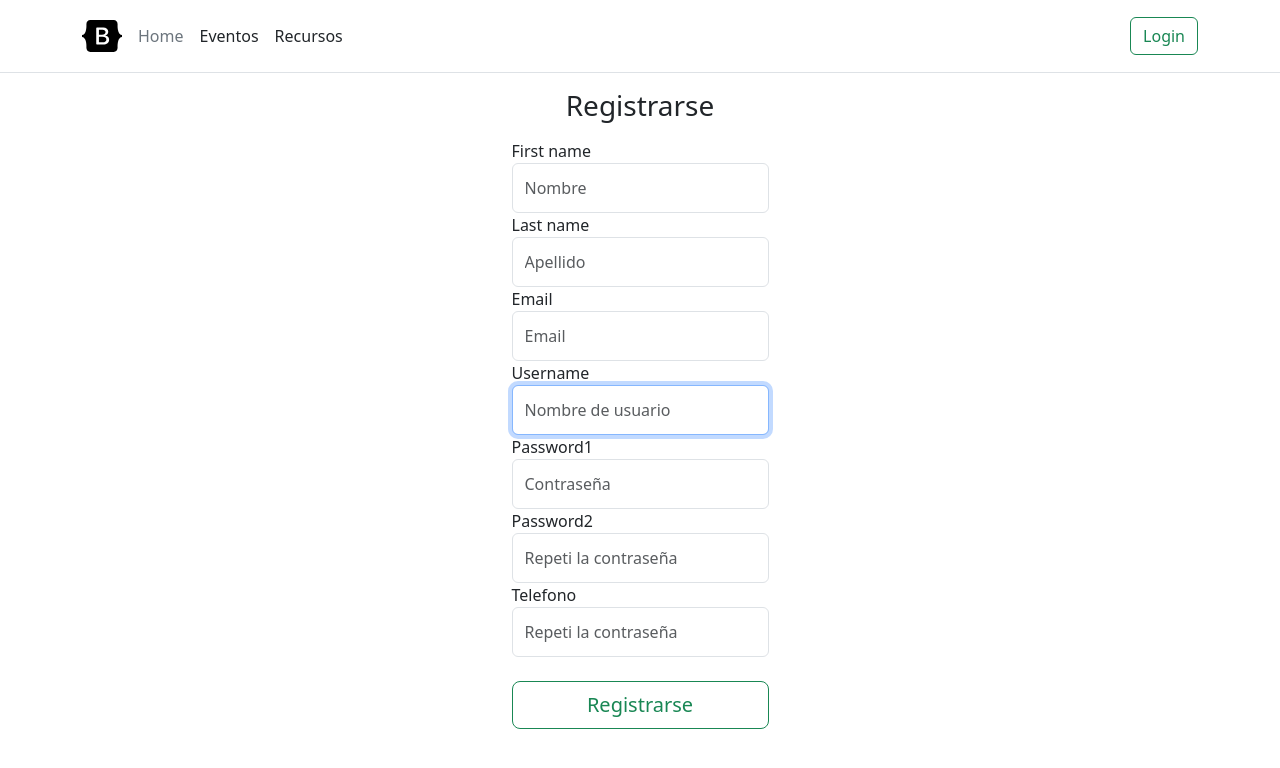
After one commit to Foramay/Fundacion_Pueblo, a Django app: page /usuarios/registro/ in a window 1280 px wide. The commit adds this page. Shown: the top 768 px of the page. Run offline with Django 4.2, Linux system fonts and the light colour scheme.

Commit message:
Registro de usuarios + funcionalidad

```diff
--- a/src/app/urls.py
+++ b/src/app/urls.py
@@ -11,5 +11,8 @@ urlpatterns = [
     path('logout/', auth_views.logout_then_login, name='logout'),
 
     #Includes de la App 'eventos'
-    path('eventos/', include('eventos.urls'))
+    path('eventos/', include('eventos.urls')),
+
+    #Includes de la App 'eventos'
+    path('usuarios/', include('usuarios.urls'))
 ]
--- a/src/templates/eventos/listar_eventos.html
+++ b/src/templates/eventos/listar_eventos.html
@@ -11,7 +11,7 @@
             </a>
         </div>
     {% elif user.is_authenticated %}
-        <div class="alert alert-secondary" role="alert">
+        <div class="alert alert-secondary" role="alert" style="text-align: center;">
             <h1>Hola, {{user}}</h1>
         </div>
     {% endif %}
@@ -35,7 +35,7 @@
                                 <p class="card-text">{{e.descripcion}}</p>
                                 <div class="d-flex justify-content-between align-items-center">
                                 <div class="btn-group">
-                                    <button type="button" class="btn btn-sm btn-outline-secondary">View</button>
+                                    <button type="button" class="btn btn-sm btn-outline-secondary">Ver</button>
                                 </div>
 
                                 {% if user.is_staff %}
--- a/src/templates/login.html
+++ b/src/templates/login.html
@@ -5,7 +5,7 @@
 {% include 'includes/error_forms.html' %}
   <main class="d-flex justify-content-center">
     <form method="POST"> {% csrf_token %}
-        <h1 class="h3 mb-3 fw-normal">Please sign in</h1>
+        <h1 class="h3 mb-3 fw-normal">Iniciar Sesión</h1>
 
         <div class="form-floating">
           <input type="text" class="form-control" id="floatingInput" placeholder="name@example.com" name="username">
@@ -18,6 +18,7 @@
 
         <div class="checkbox mb-3">
         </div>
+        <a href="{% url 'usuarios:registro' %}">Registrarse</a>
         <button class="w-100 btn btn-lg btn-primary" type="submit">Sign in</button>
     </form>
   </main>
--- /dev/null
+++ b/src/templates/usuarios/registro.html
@@ -0,0 +1,13 @@
+{% extends 'base/base.html' %}
+
+{% block contenido %}
+  <main class="d-flex justify-content-center">
+    <form method="POST"> {% csrf_token %}
+        <h1 class="h3 mb-3 fw-normal" style="text-align: center;">Registrarse</h1>
+        {% include 'includes/error_forms.html' %}
+        {% include 'includes/forms.html' %}
+        <br>
+        <button class="w-100 btn btn-lg btn-outline-success" type="submit">Registrarse</button>
+    </form>
+  </main>
+{% endblock contenido %}
--- /dev/null
+++ b/src/usuarios/forms.py
@@ -0,0 +1,50 @@
+from django import forms
+from django.contrib.auth.forms import UserCreationForm
+from .models import Usuario
+
+class UserRegisterForm(UserCreationForm):
+    first_name = forms.CharField(widget=forms.TextInput(attrs={'class': 'form-control', 'placeholder': 'Nombre', 'style': 'height: 50px;'}))
+    last_name = forms.CharField(widget=forms.TextInput(attrs={'class': 'form-control', 'placeholder': 'Apellido', 'style': 'height: 50px;'}))
+    email = forms.CharField(widget=forms.TextInput(attrs={'class': 'form-control', 'placeholder': 'Email', 'style': 'height: 50px;'}))
+    username = forms.CharField(widget=forms.TextInput(attrs={'class': 'form-control', 'placeholder': 'Nombre de usuario', 'style': 'height: 50px;'}))
+    password1 = forms.CharField(widget=forms.PasswordInput(attrs={'class': 'form-control', 'placeholder': 'Contraseña', 'style': 'height: 50px;'}))
+    password2 = forms.CharField(widget=forms.PasswordInput(attrs={'class': 'form-control', 'placeholder': 'Repeti la contraseña', 'style': 'height: 50px;'}))
+    telefono = forms.CharField(widget=forms.PasswordInput(attrs={'class': 'form-control', 'placeholder': 'Repeti la contraseña', 'style': 'height: 50px;'}))
+    class Meta:
+        model = Usuario
+        fields = ['first_name', 'last_name', 'email', 'username', 'password1', 'password2']
+
+    def clean_nombre(self):
+        nombre = self.cleaned_data['nombre']
+        if len(nombre) == 0:
+            raise forms.ValidationError('Agrega un nombre')
+        return nombre
+    def clean_last_name(self):
+        last_name = self.cleaned_data['last_name']
+        if len(last_name) == 0:
+            raise forms.ValidationError('Agrega un apellido')
+        return last_name
+
+    def clean_email(self):
+        email = self.cleaned_data['email']
+        if len(email) == 0:
+            raise forms.ValidationError('Agrega un email')
+        return email
+
+    def clean_username(self):
+        username = self.cleaned_data['username']
+        if len(username) == 0:
+            raise forms.ValidationError('Agrega un nombre')
+        return username
+
+    def clean_password1(self):
+        password1 = self.cleaned_data['password1']
+        if len(password1) == 0:
+            raise forms.ValidationError('Ingresá una contraseña')
+        return password1
+
+    def clean_password2(self):
+        password2 = self.cleaned_data['password2']
+        if len(password2) == 0:
+            raise forms.ValidationError('Escribí una contraseña')
+        return password2
--- /dev/null
+++ b/src/usuarios/urls.py
@@ -0,0 +1,9 @@
+from django.urls import path
+from . import views
+from django.contrib.auth import views as auth_views
+
+app_name = 'usuarios'
+
+urlpatterns = [
+    path('registro/', views.Registro.as_view(), name='registro')
+]
--- a/src/usuarios/views.py
+++ b/src/usuarios/views.py
@@ -1,3 +1,22 @@
-from django.shortcuts import render
+from django.forms.models import BaseModelForm
+from django.http import HttpResponse
+from django.views.generic.edit import CreateView
+from .models import Usuario
+from .forms import UserRegisterForm
+from django.urls import reverse
+from django.contrib.auth import login
 
-# Create your views here.
+class Registro(CreateView):
+    form_class = UserRegisterForm
+    template_name = 'usuarios/registro.html'
+    model = Usuario
+
+
+    def get_success_url(self):
+        return reverse('eventos:listar')
+
+    def form_valid(self, form):
+        response = super().form_valid(form)
+        user = form.save()
+        login(self.request, user)
+        return response
```
